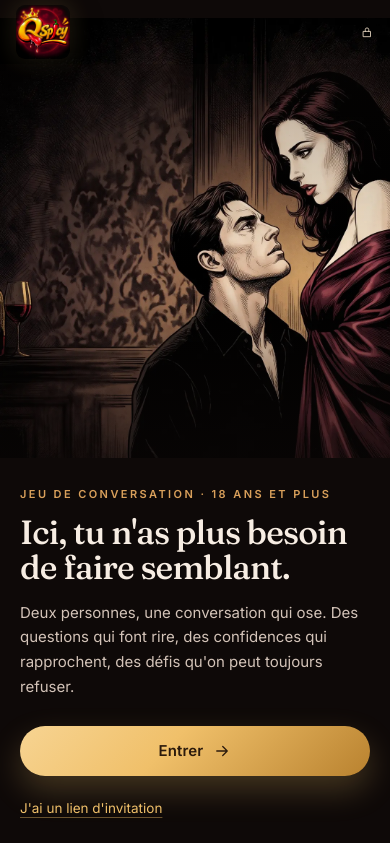
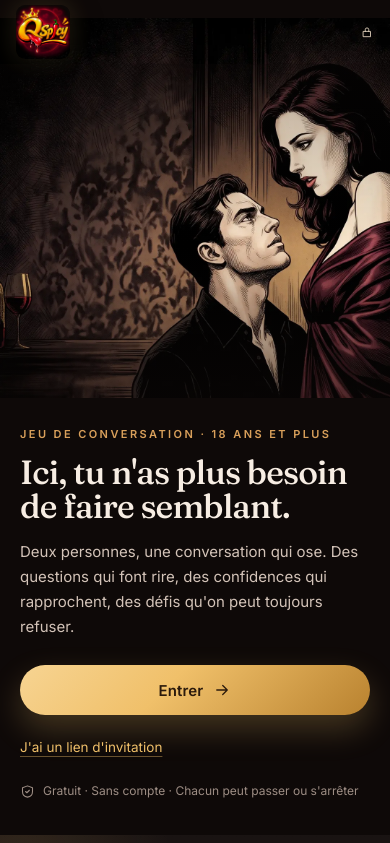
Before and after one commit to dodjust229/--deux-, a React (Vite) app: page / in a window 390 px wide. Shown: the top 843 px of the page. Built offline with nearby package versions, Linux system fonts and the light colour scheme; no server answers.

Commit message:
fix: raccourcir le visuel mobile pour garder le bouton visible

```diff
--- a/src/styles/screens.css
+++ b/src/styles/screens.css
@@ -130,18 +130,18 @@
     display: block;
     flex: 0 0 auto;
     width: 100%;
-    height: clamp(280px, 54svh, 440px);
+    height: clamp(260px, 45svh, 380px);
     overflow: hidden;
   }
 
   .home__bg img {
-    object-position: 70% center;
+    object-position: 70% 34%;
   }
 
   /* Fondu discret au bas de l'image ; la copie reste dans son propre panneau. */
   .home__scrim {
     inset: 64px 0 auto;
-    height: clamp(280px, 54svh, 440px);
+    height: clamp(260px, 45svh, 380px);
     background: linear-gradient(180deg, rgba(14, 9, 8, 0.28) 0%, rgba(14, 9, 8, 0) 48%, rgba(14, 9, 8, 0.62) 100%);
   }
 
```
